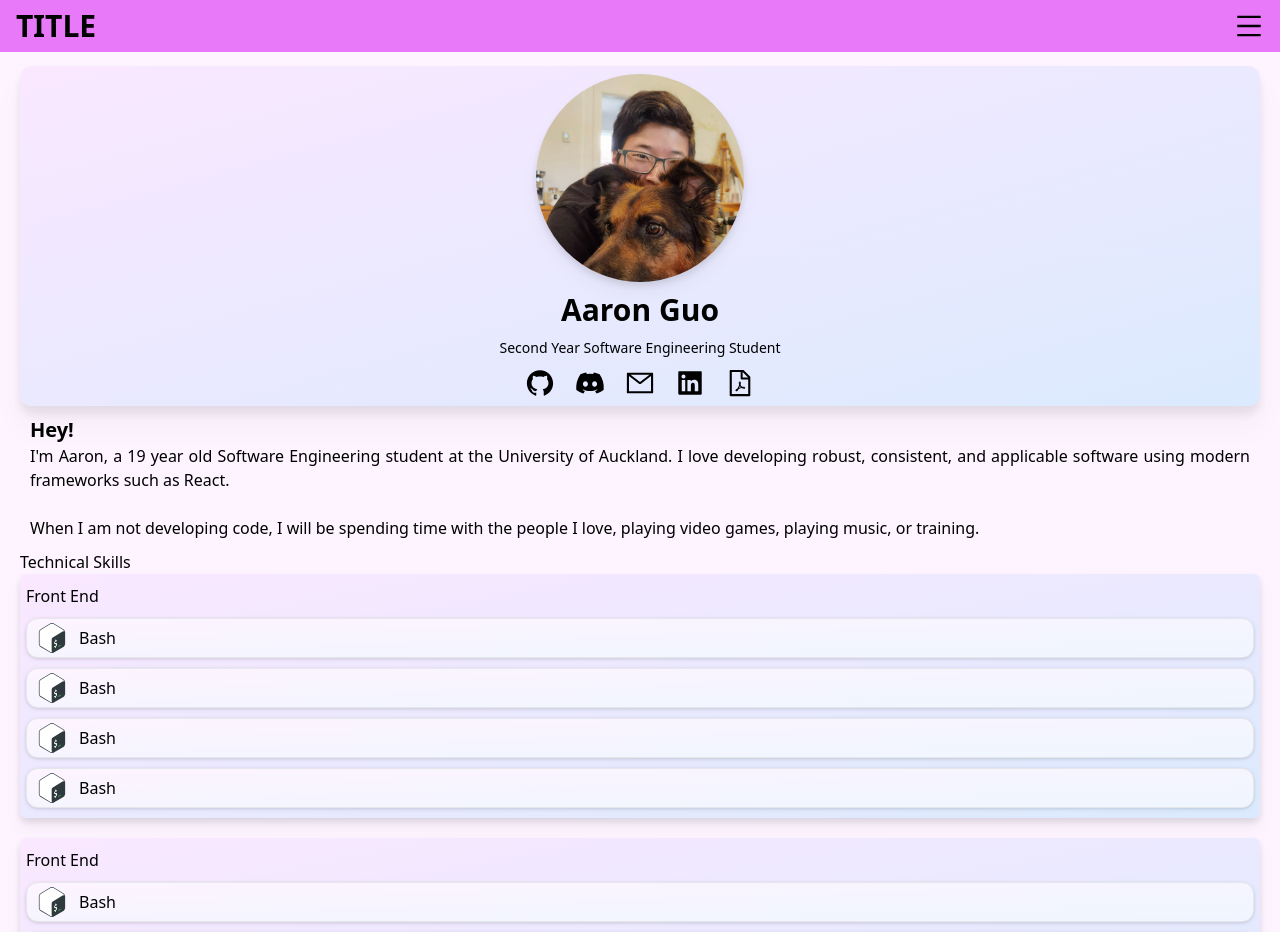
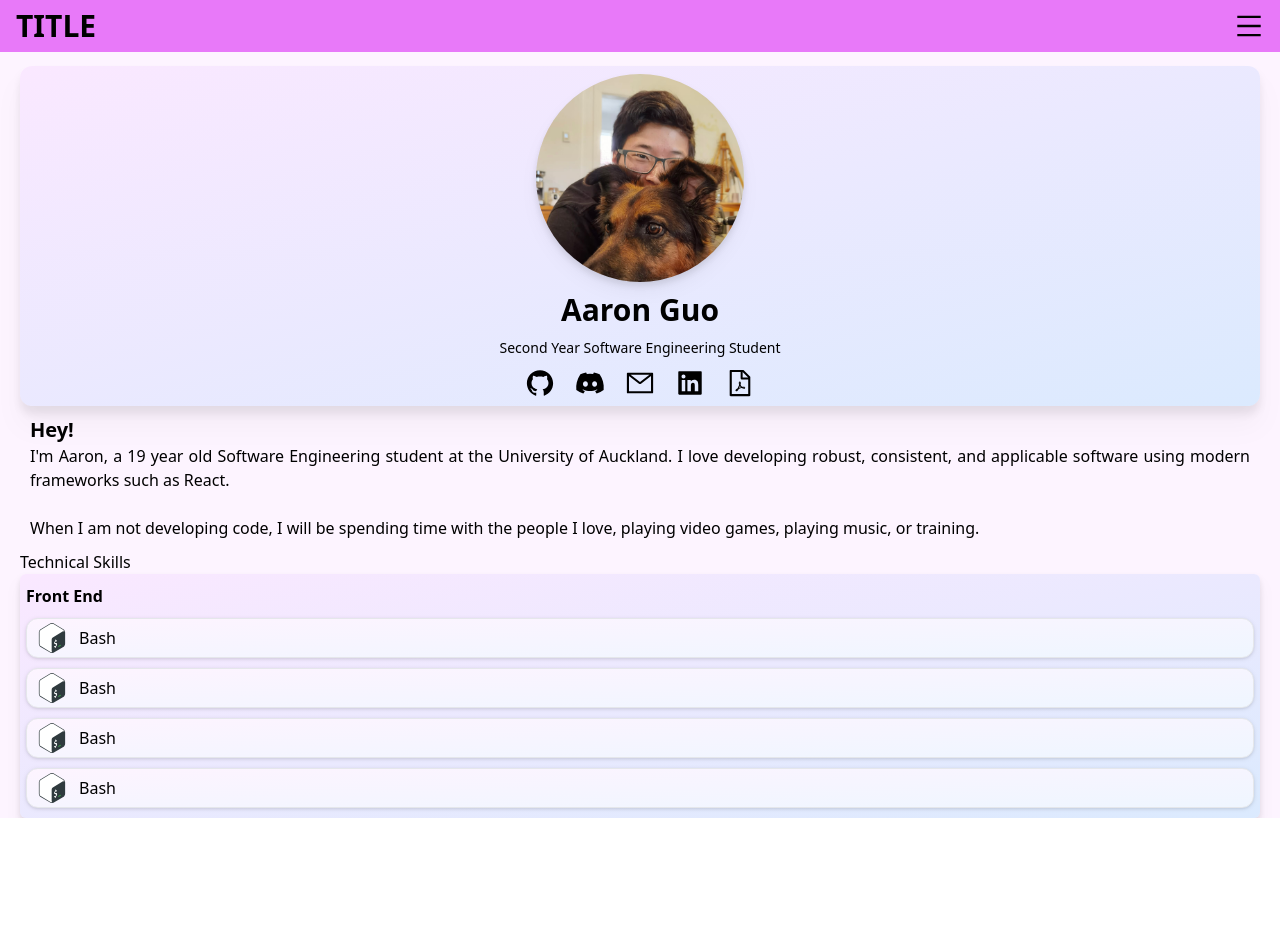
Before and after one commit to PolarWolf314/online-portfolio, a Next.js app: page / in a window 1280 px wide. Shown: the top 932 px of the page. After the commit the page ends 818 px from the top, so only its background shows below. Built offline with nearby package versions, Linux system fonts and the light colour scheme.

Commit message:
refactor - moved items into their own card
The items and styling are now all in their own card component.

```diff
--- a/components/technical-skills/index.tsx
+++ b/components/technical-skills/index.tsx
@@ -1,4 +1,5 @@
 import TechnicalSkillsItemComponent from "./technical-skills-item-component";
+import TechnicalSkillsCardComponent from "./technical-skills-card-component";
 import bashLogo from "../../assets/logos/bash-logo.svg";
 
 const TechnicalSkills = () => {
@@ -6,24 +7,29 @@ const TechnicalSkills = () => {
         <>
             <h1>Technical Skills</h1>
             <div className="flex flex-col gap-5">
-                <div
-                    /* Front End */ className="flex flex-col gap-2.5 items-center px-1.5 py-2.5 bg-gradient-to-br from-fuchsia-100 to-blue-100 rounded-md drop-shadow-lg"
-                >
-                    <h3 className="self-start">Front End</h3>
-                    <TechnicalSkillsItemComponent logo={bashLogo} name="Bash" />
-                    <TechnicalSkillsItemComponent logo={bashLogo} name="Bash" />
-                    <TechnicalSkillsItemComponent logo={bashLogo} name="Bash" />
-                    <TechnicalSkillsItemComponent logo={bashLogo} name="Bash" />
-                </div>
-                <div
-                    /* Front End */ className="flex flex-col gap-2.5 items-center px-1.5 py-2.5 bg-gradient-to-br from-fuchsia-100 to-blue-100 rounded-md drop-shadow-lg"
-                >
-                    <h3 className="self-start">Front End</h3>
-                    <TechnicalSkillsItemComponent logo={bashLogo} name="Bash" />
-                    <TechnicalSkillsItemComponent logo={bashLogo} name="Bash" />
-                    <TechnicalSkillsItemComponent logo={bashLogo} name="Bash" />
-                    <TechnicalSkillsItemComponent logo={bashLogo} name="Bash" />
-                </div>
+                <TechnicalSkillsCardComponent
+                    categoryName="Front End"
+                    items={
+                        <>
+                            <TechnicalSkillsItemComponent
+                                logo={bashLogo}
+                                name="Bash"
+                            />
+                            <TechnicalSkillsItemComponent
+                                logo={bashLogo}
+                                name="Bash"
+                            />
+                            <TechnicalSkillsItemComponent
+                                logo={bashLogo}
+                                name="Bash"
+                            />
+                            <TechnicalSkillsItemComponent
+                                logo={bashLogo}
+                                name="Bash"
+                            />
+                        </>
+                    }
+                />
             </div>
         </>
     );
--- /dev/null
+++ b/components/technical-skills/technical-skills-card-component.tsx
@@ -0,0 +1,18 @@
+const TechnicalSkillsCardComponent = ({
+    categoryName,
+    items,
+}: {
+    categoryName: string;
+    items: any;
+}) => {
+    return (
+        <div
+            /* Front End */ className="flex flex-col gap-2.5 items-center px-1.5 py-2.5 bg-gradient-to-br from-fuchsia-100 to-blue-100 rounded-md drop-shadow-lg"
+        >
+            <h3 className="self-start font-semibold">{categoryName}</h3>
+            {items}
+        </div>
+    );
+};
+
+export default TechnicalSkillsCardComponent;
```
